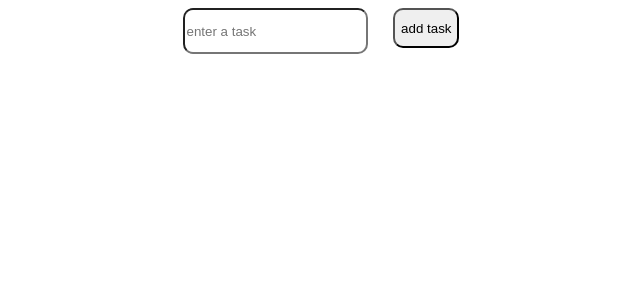
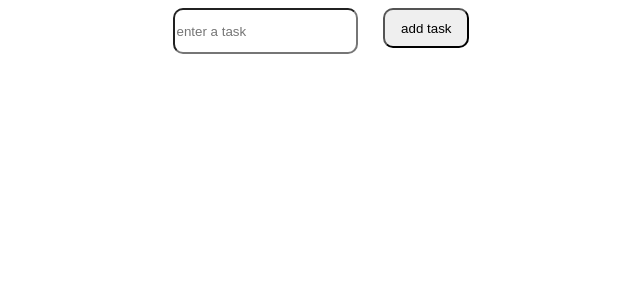
Before and after one commit to alanrich/react-hooks-to-do-list, a React (Create React App) app: page / in a window 1280 px wide. Shown: the top 300 px of the page, without its empty margins (319-959 px from the left). Built offline with nearby package versions, Linux system fonts and the light colour scheme.

Commit message:
css changes

```diff
--- a/src/index.css
+++ b/src/index.css
@@ -27,6 +27,7 @@ input {
 button {
   height: 5vh;
   border-radius: 10px;
+  padding: 0.5rem 1rem;
 }
 li {
   list-style-type: none;
```
